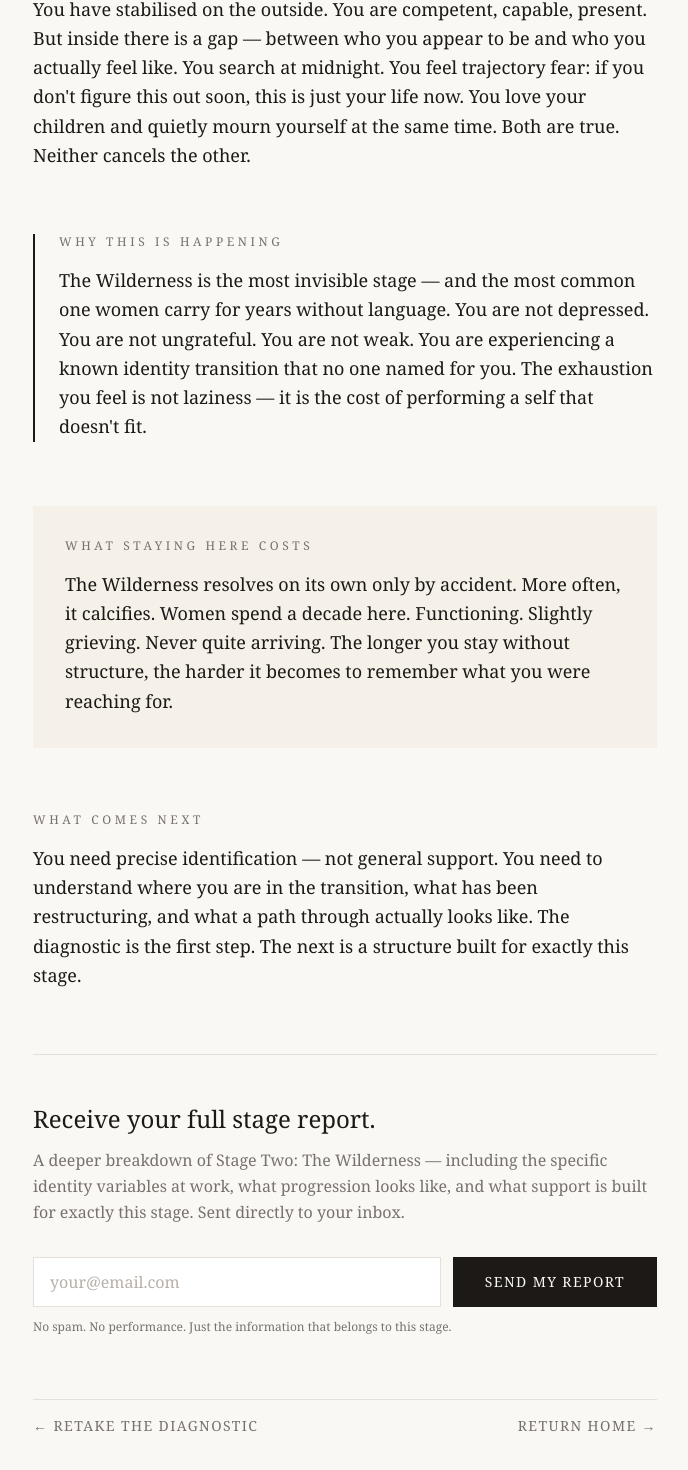
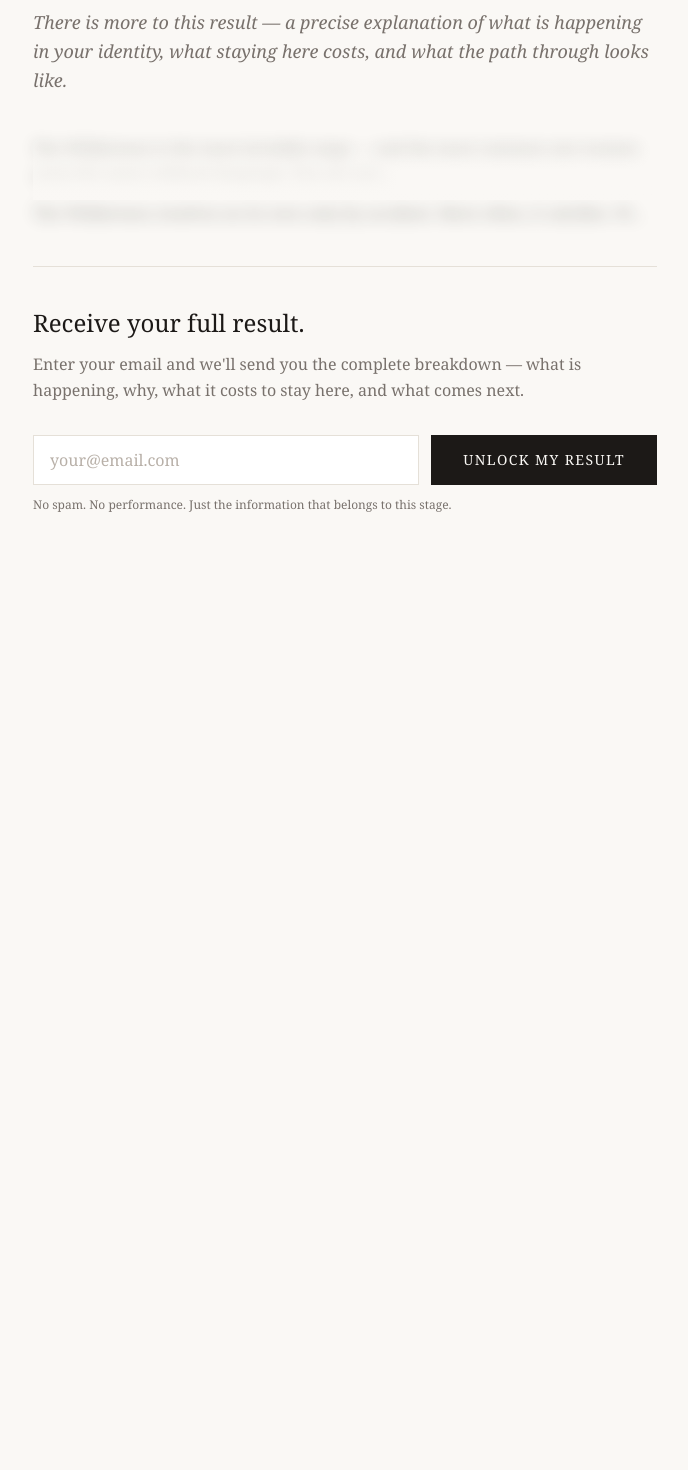
Before and after one commit to Mthr-Rvvl/mother-revival, a Next.js app: page /result in a window 1280 px wide. Shown: the part 370-1840 px from the top of the page, without its empty margins (295-983 px from the left). After the commit the page ends 947 px from the top, so only its background shows below. Built offline with nearby package versions, Linux system fonts and the light colour scheme.

Commit message:
Gate full result behind email capture — partial reveal on load

```diff
--- a/src/app/result/page.tsx
+++ b/src/app/result/page.tsx
@@ -5,83 +5,80 @@ import { useSearchParams } from "next/navigation";
 import Link from "next/link";
 import { stageResults, type Stage } from "@/lib/diagnostic-data";
 
+const stageColors: Record<Stage, string> = {
+  unravelling: "bg-[#8B6F6F]",
+  wilderness: "bg-[#6B7B8D]",
+  searching: "bg-[#7B8B6F]",
+  rebuilding: "bg-[#8B7B6F]",
+  arrival: "bg-[#6F7B8B]",
+};
+
 function ResultContent() {
   const searchParams = useSearchParams();
   const stage = (searchParams.get("stage") as Stage) ?? "wilderness";
   const result = stageResults[stage] ?? stageResults["wilderness"];
 
   const [email, setEmail] = useState("");
-  const [submitted, setSubmitted] = useState(false);
+  const [unlocked, setUnlocked] = useState(false);
   const [loading, setLoading] = useState(false);
+  const [error, setError] = useState("");
 
   async function handleSubmit(e: React.FormEvent) {
     e.preventDefault();
     if (!email) return;
     setLoading(true);
+    setError("");
     // Email capture — will connect to a real provider later
     await new Promise((r) => setTimeout(r, 800));
-    setSubmitted(true);
+    setUnlocked(true);
     setLoading(false);
   }
-
-  const stageColors: Record<Stage, string> = {
-    unravelling: "bg-[#8B6F6F]",
-    wilderness: "bg-[#6B7B8D]",
-    searching: "bg-[#7B8B6F]",
-    rebuilding: "bg-[#8B7B6F]",
-    arrival: "bg-[#6F7B8B]",
-  };
 
   return (
     <main className="min-h-screen bg-[#FAF8F5]">
 
-      {/* Stage header */}
+      {/* Stage header — always visible */}
       <div className={`${stageColors[stage]} text-white px-6 py-16 text-center`}>
         <p className="text-xs tracking-[0.3em] uppercase opacity-70 mb-4">Your Result</p>
         <h1 className="text-3xl md:text-5xl font-light leading-tight mb-4">{result.title}</h1>
         <p className="text-lg md:text-xl opacity-90 max-w-2xl mx-auto leading-relaxed">{result.subtitle}</p>
       </div>
 
-      <div className="max-w-2xl mx-auto px-6 py-16 space-y-16">
+      <div className="max-w-2xl mx-auto px-6 py-16">
 
-        {/* Description */}
-        <section>
-          <p className="text-xs tracking-[0.3em] uppercase text-[#78716C] mb-4">What this means</p>
-          <p className="text-[#1C1917] text-lg leading-relaxed">{result.description}</p>
-        </section>
+        {!unlocked ? (
+          /* EMAIL GATE */
+          <div className="space-y-10">
 
-        {/* Validation */}
-        <section className="border-l-2 border-[#1C1917] pl-6">
-          <p className="text-xs tracking-[0.3em] uppercase text-[#78716C] mb-4">Why this is happening</p>
-          <p className="text-[#1C1917] text-lg leading-relaxed">{result.validation}</p>
-        </section>
+            {/* Teaser — just enough to confirm accuracy */}
+            <div className="space-y-4 text-[#1C1917] text-lg leading-relaxed">
+              <p>{result.description.split(".").slice(0, 2).join(".")}.</p>
+              <p className="text-[#78716C] italic">
+                There is more to this result — a precise explanation of what is happening in your identity, what staying here costs, and what the path through looks like.
+              </p>
+            </div>
 
-        {/* What it costs */}
-        <section className="bg-[#F5F0E8] px-8 py-8">
-          <p className="text-xs tracking-[0.3em] uppercase text-[#78716C] mb-4">What staying here costs</p>
-          <p className="text-[#1C1917] text-lg leading-relaxed">{result.whatItCosts}</p>
-        </section>
+            {/* Divider with blur hint */}
+            <div className="relative">
+              <div className="absolute inset-0 bg-gradient-to-b from-transparent to-[#FAF8F5] z-10 h-16" />
+              <div className="blur-sm opacity-40 pointer-events-none select-none space-y-3 text-[#1C1917] text-base leading-relaxed">
+                <p>{result.validation.slice(0, 120)}...</p>
+                <p>{result.whatItCosts.slice(0, 80)}...</p>
+              </div>
+            </div>
 
-        {/* What's next */}
-        <section>
-          <p className="text-xs tracking-[0.3em] uppercase text-[#78716C] mb-4">What comes next</p>
-          <p className="text-[#1C1917] text-lg leading-relaxed">{result.whatsNext}</p>
-        </section>
-
-        {/* Email capture */}
-        <section className="border-t border-[#E5E0D8] pt-12">
-          {!submitted ? (
-            <>
-              <h2 className="text-2xl text-[#1C1917] mb-3">Receive your full stage report.</h2>
+            {/* Email capture */}
+            <div className="border-t border-[#E5E0D8] pt-10">
+              <h2 className="text-2xl text-[#1C1917] mb-3">Receive your full result.</h2>
               <p className="text-[#78716C] leading-relaxed mb-8">
-                A deeper breakdown of {result.title} — including the specific identity variables at work, what progression looks like, and what support is built for exactly this stage. Sent directly to your inbox.
+                Enter your email and we&apos;ll send you the complete breakdown — what is happening, why, what it costs to stay here, and what comes next.
               </p>
               <form onSubmit={handleSubmit} className="flex flex-col sm:flex-row gap-3">
                 <input
                   type="email"
                   required
                   value={email}
-                  onChange={(e) => setEmail(e.target.value)}
+                  onChange={(e) => { setEmail(e.target.value); setError(""); }}
                   placeholder="your@email.com"
                   className="flex-1 border border-[#E5E0D8] px-4 py-3 text-[#1C1917] bg-white placeholder-[#B8B0A8] focus:outline-none focus:border-[#1C1917] transition-colors"
                 />
@@ -90,35 +87,65 @@ function ResultContent() {
                   disabled={loading}
                   className="bg-[#1C1917] text-[#FAF8F5] px-8 py-3 text-sm tracking-widest uppercase hover:bg-[#78716C] transition-colors disabled:opacity-60"
                 >
-                  {loading ? "Sending..." : "Send my report"}
+                  {loading ? "Sending..." : "Unlock my result"}
                 </button>
               </form>
+              {error && <p className="text-red-600 text-sm mt-2">{error}</p>}
               <p className="text-xs text-[#78716C] mt-3">No spam. No performance. Just the information that belongs to this stage.</p>
-            </>
-          ) : (
-            <div className="text-center py-8">
-              <p className="text-2xl text-[#1C1917] mb-3">Your report is on its way.</p>
-              <p className="text-[#78716C] leading-relaxed">Check your inbox. And if it doesn&apos;t arrive within a few minutes, check your spam — it won&apos;t look like a marketing email.</p>
             </div>
-          )}
-        </section>
 
-        {/* Navigation */}
-        <div className="flex flex-col sm:flex-row gap-4 pt-4 border-t border-[#E5E0D8]">
-          <Link
-            href="/diagnostic"
-            className="text-sm text-[#78716C] hover:text-[#1C1917] tracking-widest uppercase transition-colors text-center sm:text-left"
-          >
-            ← Retake the diagnostic
-          </Link>
-          <Link
-            href="/"
-            className="text-sm text-[#78716C] hover:text-[#1C1917] tracking-widest uppercase transition-colors text-center sm:text-left sm:ml-auto"
-          >
-            Return home →
-          </Link>
-        </div>
+          </div>
 
+        ) : (
+
+          /* FULL RESULT — revealed after email */
+          <div className="space-y-16">
+
+            <section>
+              <p className="text-xs tracking-[0.3em] uppercase text-[#78716C] mb-4">What this means</p>
+              <p className="text-[#1C1917] text-lg leading-relaxed">{result.description}</p>
+            </section>
+
+            <section className="border-l-2 border-[#1C1917] pl-6">
+              <p className="text-xs tracking-[0.3em] uppercase text-[#78716C] mb-4">Why this is happening</p>
+              <p className="text-[#1C1917] text-lg leading-relaxed">{result.validation}</p>
+            </section>
+
+            <section className="bg-[#F5F0E8] px-8 py-8">
+              <p className="text-xs tracking-[0.3em] uppercase text-[#78716C] mb-4">What staying here costs</p>
+              <p className="text-[#1C1917] text-lg leading-relaxed">{result.whatItCosts}</p>
+            </section>
+
+            <section>
+              <p className="text-xs tracking-[0.3em] uppercase text-[#78716C] mb-4">What comes next</p>
+              <p className="text-[#1C1917] text-lg leading-relaxed">{result.whatsNext}</p>
+            </section>
+
+            <section className="border-t border-[#E5E0D8] pt-10 text-center">
+              <p className="text-[#78716C] text-sm mb-2">Your full result has been sent to</p>
+              <p className="text-[#1C1917] font-medium mb-8">{email}</p>
+              <p className="text-[#78716C] leading-relaxed max-w-md mx-auto">
+                If it doesn&apos;t arrive within a few minutes, check your spam — it won&apos;t look like a marketing email.
+              </p>
+            </section>
+
+            <div className="flex flex-col sm:flex-row gap-4 pt-4 border-t border-[#E5E0D8]">
+              <Link
+                href="/diagnostic"
+                className="text-sm text-[#78716C] hover:text-[#1C1917] tracking-widest uppercase transition-colors"
+              >
+                ← Retake the diagnostic
+              </Link>
+              <Link
+                href="/"
+                className="text-sm text-[#78716C] hover:text-[#1C1917] tracking-widest uppercase transition-colors sm:ml-auto"
+              >
+                Return home →
+              </Link>
+            </div>
+
+          </div>
+        )}
       </div>
     </main>
   );
```
